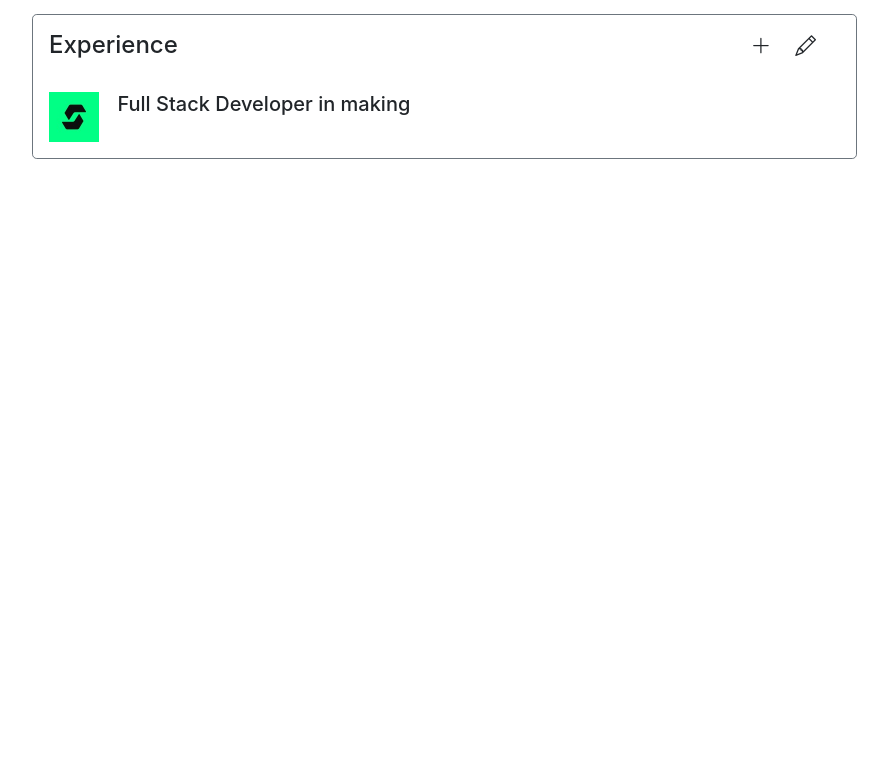
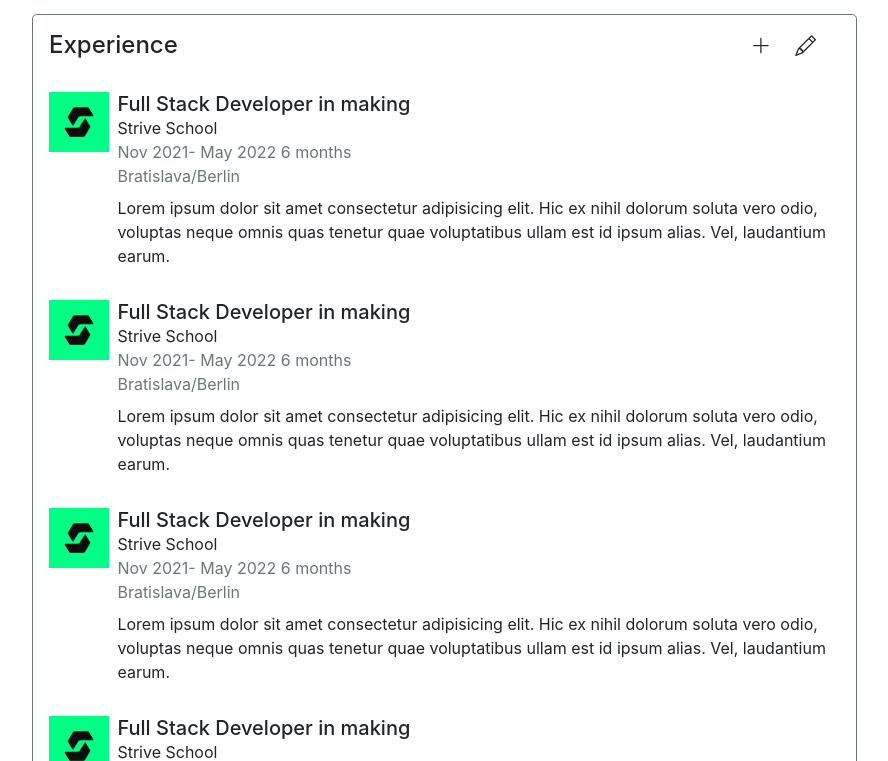
Before and after one commit to martin835/2nd-build-week, a React (Create React App) app in the folder linkedin-react/: page /1 in a window 1280 px wide. Shown: the part 659-1420 px from the top of the page, without its empty margins (53-941 px from the left). Before the commit the page ends 818 px from the top, so only its background shows below. Built offline with nearby package versions, Linux system fonts and the light colour scheme.

Commit message:
Experience section done

```diff
--- a/linkedin-react/src/App.css
+++ b/linkedin-react/src/App.css
@@ -78,7 +78,7 @@
 }
 
 .martin-profile-experience-thumbnail-image {
-  width: 50px;
+  width: 60px;
 }
 
 /* Martin's Styles END */
--- a/linkedin-react/src/components/OneExperienceCard.jsx
+++ b/linkedin-react/src/components/OneExperienceCard.jsx
@@ -2,7 +2,7 @@ import { Container, Row, Col } from "react-bootstrap";
 
 function OneExperienceCard() {
   return (
-    <Row className="">
+    <Row className="mb-3">
       <Col xs={1}>
         <div>
           <img
@@ -12,7 +12,11 @@ function OneExperienceCard() {
         </div>
       </Col>
       <Col xs={11}>
-        <h5>Full Stack Developer in making</h5>
+        <h5 className="mb-0">Full Stack Developer in making</h5>
+        <div>Strive School</div>
+        <div className="text-secondary">Nov 2021- May 2022 6 months</div>
+        <div className="text-secondary">Bratislava/Berlin</div>
+        <p className="mt-2">Lorem ipsum dolor sit amet consectetur adipisicing elit. Hic ex nihil dolorum soluta vero odio, voluptas neque omnis quas tenetur quae voluptatibus ullam est id ipsum alias. Vel, laudantium earum.</p>
       </Col>
     </Row>
   );
--- a/linkedin-react/src/components/ProfileExperienceContainer.jsx
+++ b/linkedin-react/src/components/ProfileExperienceContainer.jsx
@@ -4,7 +4,7 @@ import OneExperienceCard from "./OneExperienceCard";
 
 function ProfileExperienceContainer() {
   return (
-    <div className="p-3 border border-secondary rounded-lg  mt-3">
+    <div className="p-3 border border-secondary rounded-lg  mt-3 mb-5">
       <div className="d-flex mb-4">
         <h4 className="mr-auto">Experience</h4>
         <div className="martin-profile-icon-large mr-4">
@@ -15,6 +15,10 @@ function ProfileExperienceContainer() {
         </div>
       </div>
       <OneExperienceCard/>
+      <OneExperienceCard/>
+      <OneExperienceCard/>
+      <OneExperienceCard/>
+
     </div>
   );
 }
```
